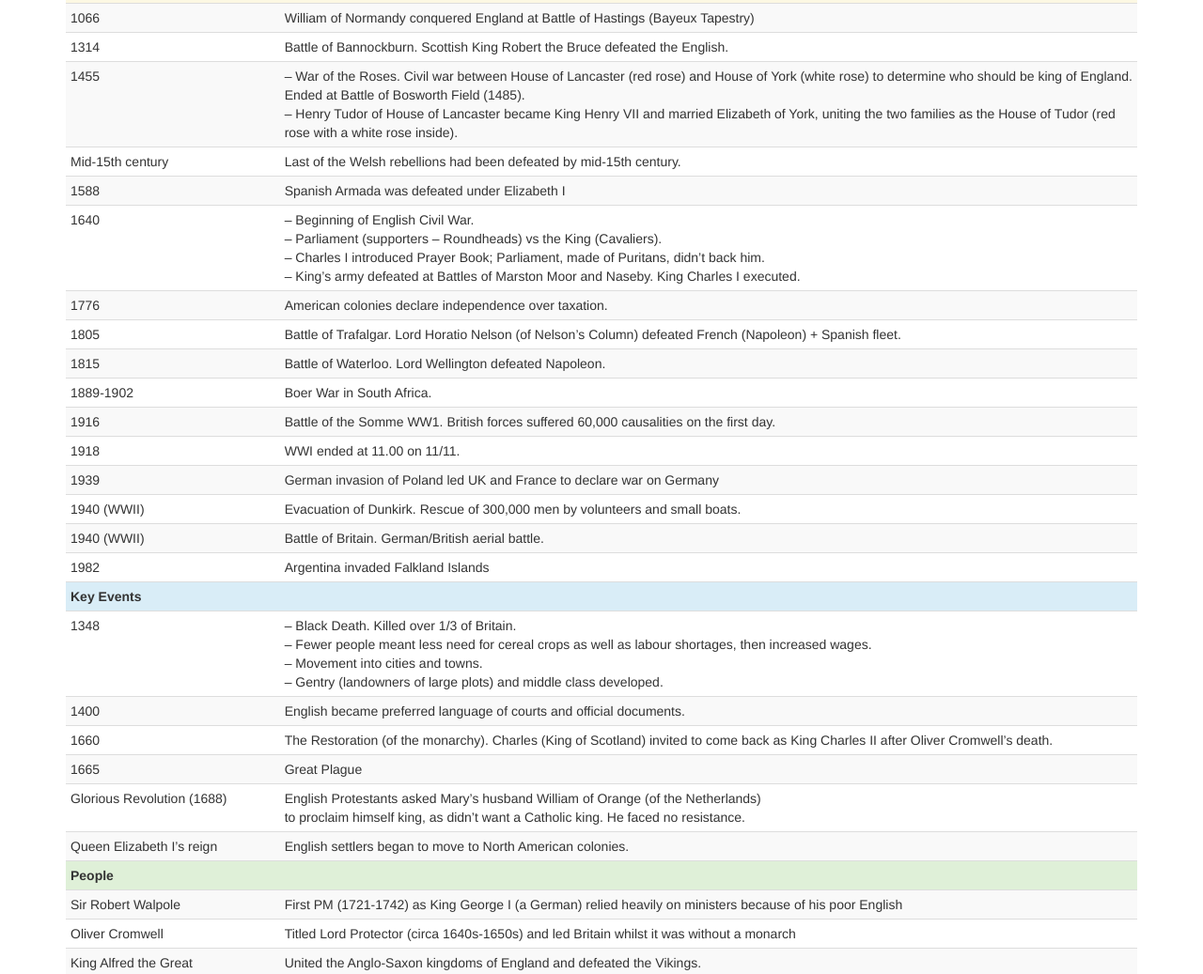
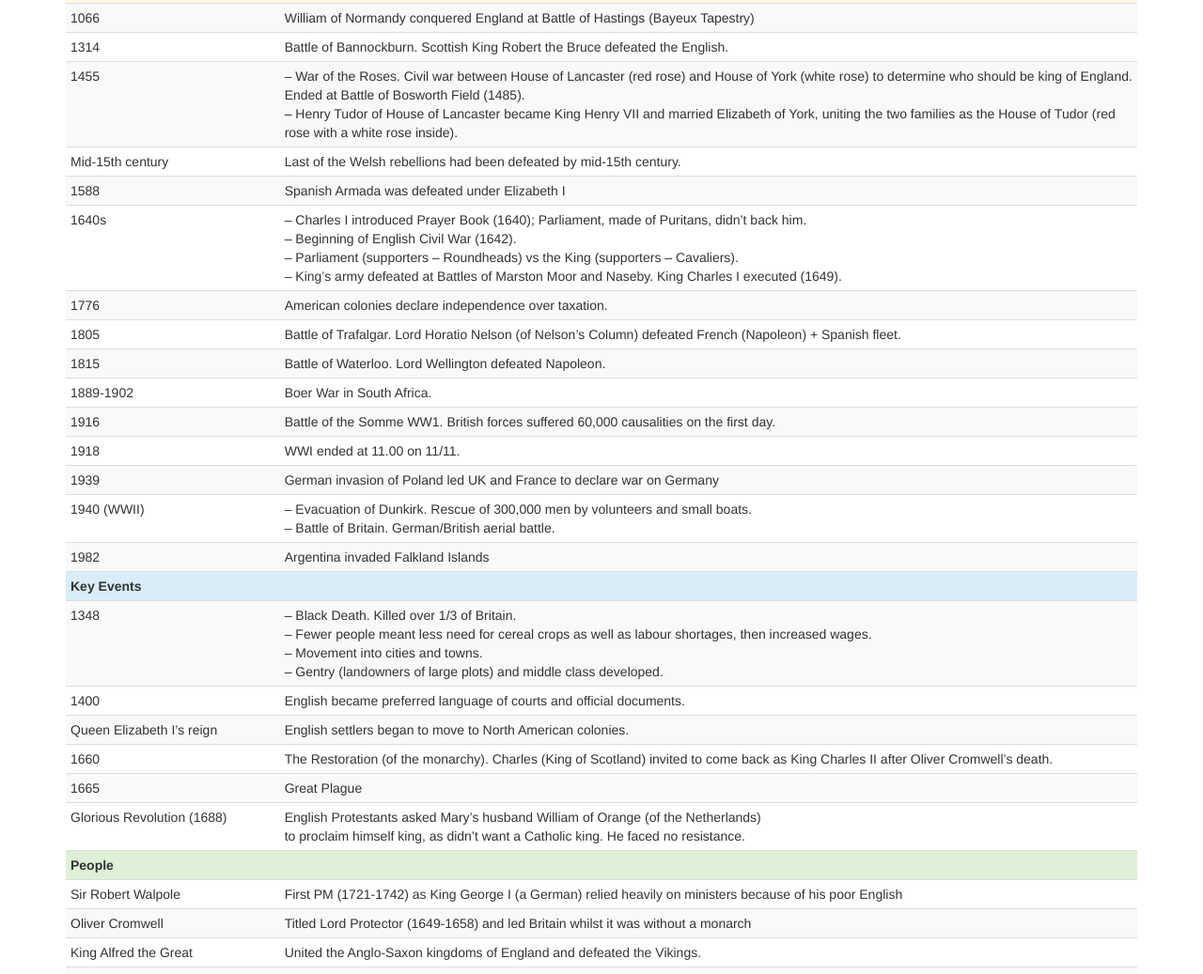
Before and after one commit to bashuk/LifeInTheUK, a plain HTML site: page index.html in a window 1280 px wide. Shown: the part 1511-2548 px from the top of the page at 94% size. Drawn offline with nearby package versions, Linux system fonts and the light colour scheme.

Commit message:
Correction on the key facts

```diff
--- a/index.html
+++ b/index.html
@@ -76,7 +76,7 @@
         <tr><td>1455</td><td>– War of the Roses. Civil war between House of Lancaster (red rose) and House of York (white rose) to determine who should be king of England. Ended at Battle of Bosworth Field (1485). <br> – Henry Tudor of House of Lancaster became King Henry VII and married Elizabeth of York, uniting the two families as the House of Tudor (red rose with a white rose inside).</td></tr>
         <tr><td>Mid-15th century</td><td>Last of the Welsh rebellions had been defeated by mid-15th century.</td></tr>
         <tr><td>1588</td><td>Spanish Armada was defeated under Elizabeth I</td></tr>
-        <tr><td>1640</td><td>– Beginning of English Civil War. <br> – Parliament (supporters – Roundheads) vs the King (Cavaliers). <br> – Charles I introduced Prayer Book; Parliament, made of Puritans, didn’t back him. <br> – King’s army defeated at Battles of Marston Moor and Naseby. King Charles I executed.</td></tr>
+        <tr><td>1640s</td><td> – Charles I introduced Prayer Book (1640); Parliament, made of Puritans, didn’t back him. <br> – Beginning of English Civil War (1642). <br> – Parliament (supporters – Roundheads) vs the King (supporters – Cavaliers). <br> – King’s army defeated at Battles of Marston Moor and Naseby. King Charles I executed (1649).</td></tr>
         <tr><td>1776</td><td>American colonies declare independence over taxation.</td></tr>
         <tr><td>1805</td><td>Battle of Trafalgar. Lord Horatio Nelson (of Nelson’s Column) defeated French (Napoleon) + Spanish fleet.</td></tr>
         <tr><td>1815</td><td>Battle of Waterloo. Lord Wellington defeated Napoleon.</td></tr>
@@ -84,21 +84,20 @@
         <tr><td>1916</td><td>Battle of the Somme WW1. British forces suffered 60,000 causalities on the first day.</td></tr>
         <tr><td>1918</td><td>WWI ended at 11.00 on 11/11.</td></tr>
         <tr><td>1939</td><td>German invasion of Poland led UK and France to declare war on Germany</td></tr>
-        <tr><td>1940 (WWII)</td><td>Evacuation of Dunkirk. Rescue of 300,000 men by volunteers and small boats.</td></tr>
-        <tr><td>1940 (WWII)</td><td>Battle of Britain. German/British aerial battle.</td></tr>
+        <tr><td>1940 (WWII)</td><td>– Evacuation of Dunkirk. Rescue of 300,000 men by volunteers and small boats. <br> – Battle of Britain. German/British aerial battle.</td></tr>
         <tr><td>1982</td><td>Argentina invaded Falkland Islands</td></tr>
 
         <tr class="info"><td colspan="2"><b>Key Events</b></td></tr>
         <tr><td>1348</td><td>– Black Death. Killed over 1/3 of Britain. <br> – Fewer people meant less need for cereal crops as well as labour shortages, then increased wages. <br> – Movement into cities and towns. <br> – Gentry (landowners of large plots) and middle class developed.</td></tr>
         <tr><td>1400</td><td>English became preferred language of courts and official documents.</td></tr>
+        <tr><td>Queen Elizabeth I’s reign</td><td>English settlers began to move to North American colonies.</td></tr>
         <tr><td>1660</td><td>The Restoration (of the monarchy). Charles (King of Scotland) invited to come back as King Charles II after Oliver Cromwell’s death.</td></tr>
         <tr><td>1665</td><td>Great Plague</td></tr>
         <tr><td>Glorious Revolution (1688)</td><td>English Protestants asked Mary’s husband William of Orange (of the Netherlands) <br>to proclaim himself king, as didn’t want a Catholic king. He faced no resistance.</td></tr>
-        <tr><td>Queen Elizabeth I’s reign</td><td>English settlers began to move to North American colonies.</td></tr>
 
         <tr class="success"><td colspan="2"><b>People</b></td></tr>
         <tr><td>Sir Robert Walpole</td><td>First PM (1721-1742) as King George I (a German) relied heavily on ministers because of his poor English</td></tr>
-        <tr><td>Oliver Cromwell</td><td>Titled Lord Protector (circa 1640s-1650s) and led Britain whilst it was without a monarch</td></tr>
+        <tr><td>Oliver Cromwell</td><td>Titled Lord Protector (1649-1658) and led Britain whilst it was without a monarch</td></tr>
         <tr><td>King Alfred the Great</td><td>United the Anglo-Saxon kingdoms of England and defeated the Vikings.</td></tr>
         <tr><td>Isambard Kingdom Brunel</td><td>Engineer (bridges, trains, tunnels, ships)</td></tr>
         <tr><td>Dylan Thomas</td><td>Welsh poet (“Under Milk Wood” & “Do Not Go Gentle into that Good Night”)</td></tr>
@@ -112,7 +111,7 @@
         <tr><td>St Columba & St Augustine</td><td>Led missionaries from Rome.</td></tr>
         <tr><td>Sir Francis Drake</td><td>Elizabethan sailor who helped defeat Spanish Armada and who later sailed around the world.</td></tr>
         <tr><td>Hugunots</td><td>French Protestants feeling prosecution settled in England pre-1720</td></tr>
-        <tr><td>Henry VIII</td><td>– Famous for marrying 6 times and breaking away from Church of Rome so he could get a divorce.<br> – Wales was united with England under his rule. Wives (in order):<br>(1) Catherine of Aragon<br>(2) Anne Boleyn<br>(3) Jane Seymour<br>(4) Anne of Cleves<br>(5) Catherine Howard<br>(6) Catherine Parr</td></tr>
+        <tr><td>Henry VIII</td><td>– Famous for marrying 6 times and breaking away from Church of Rome so he could get a divorce.<br> – Wales was united with England under his rule. <br> – Wives (in order):<br>(1) Catherine of Aragon<br>(2) Anne Boleyn<br>(3) Jane Seymour<br>(4) Anne of Cleves<br>(5) Catherine Howard<br>(6) Catherine Parr</td></tr>
         <tr><td>Margaret Thatcher</td><td>First female PM and the longest serving PM of the 20th century.</td></tr>
         <tr><td>Alexander Fleming</td><td>Scottish doctor who discovered penicillin (1928)</td></tr>
         <tr><td>Clement Attlee</td><td>Churchill’s Deputy PM. Became PM in 1945. Nationalised major industries and created NHS.</td></tr>
```
